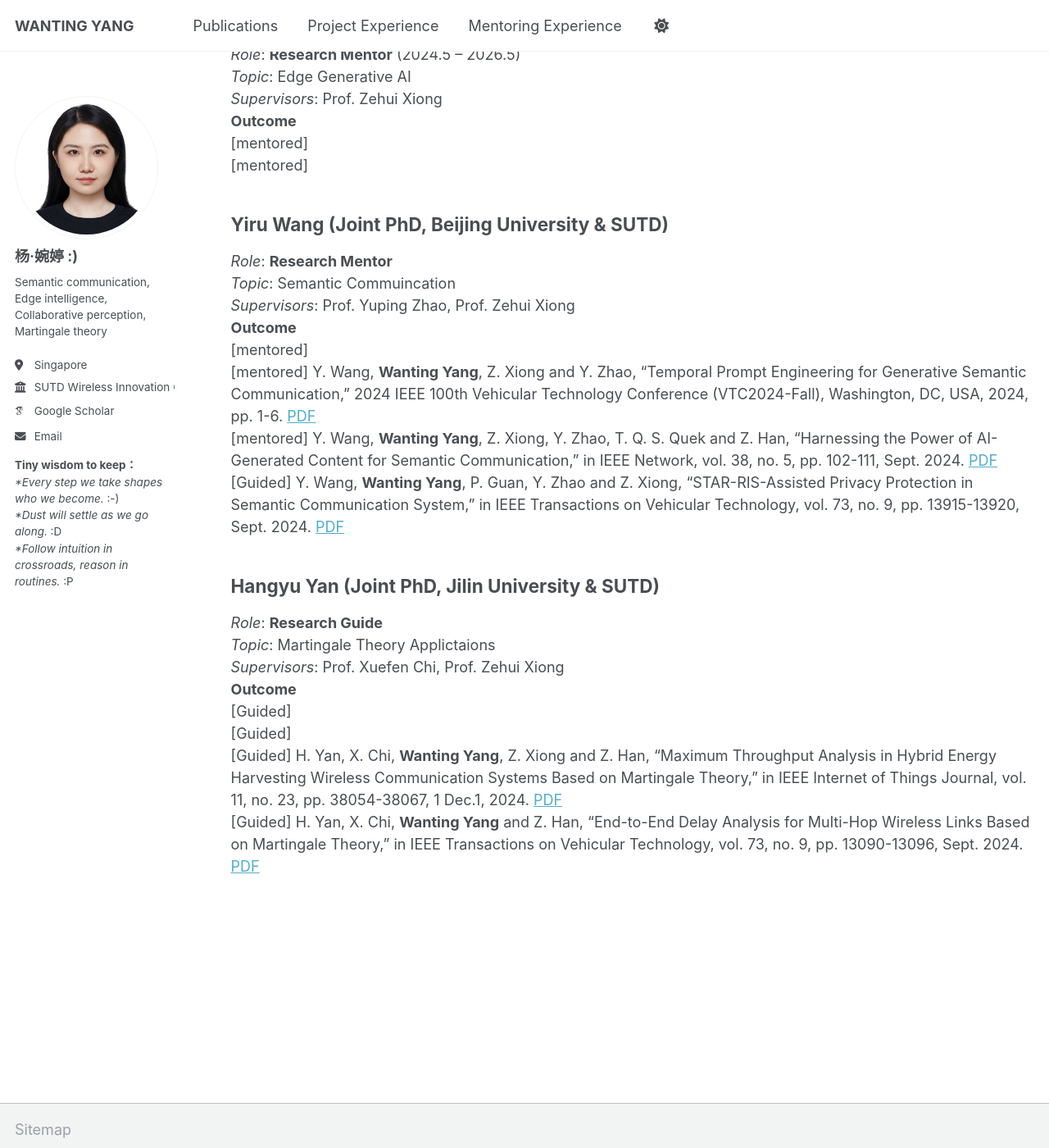
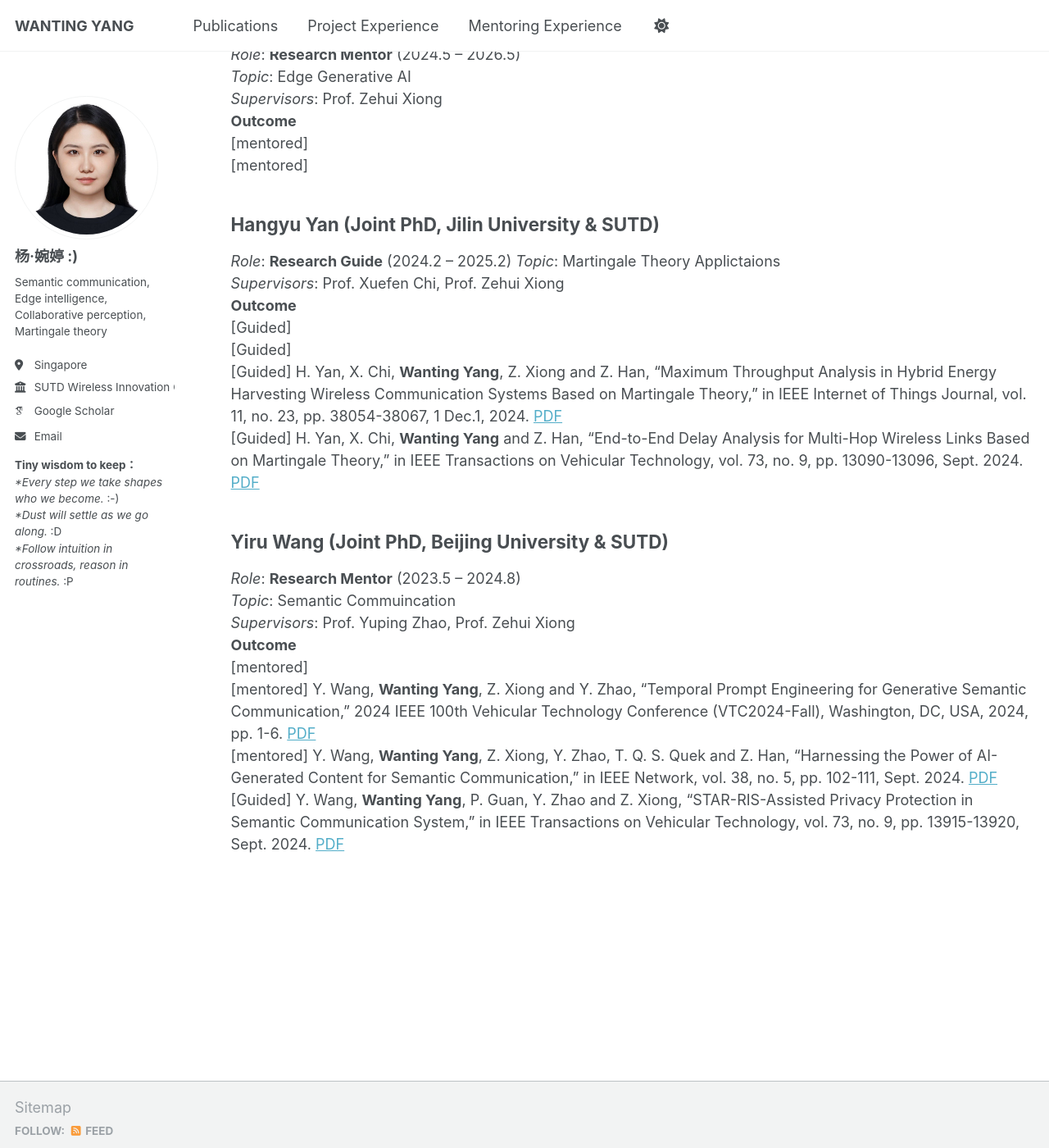
Before and after one commit to wty2011jl/wty2011jl.github.io, a Jekyll site: the page built from _pages/students.md, in a window 1280 px wide and 1400 px high, scrolled down 798 px. Shown: the whole window at 82% size. Built offline with Jekyll 4.4.1, drawn with Linux system fonts in a browser that asks for light colours; some web fonts are replaced; a script that is not in the unit is left out; part of the change alters nothing that is shown.

Commit message:
Update students.md

```diff
--- a/_pages/students.md
+++ b/_pages/students.md
@@ -35,8 +35,19 @@ redirect_from:
 [mentored]
 [mentored]
 
+
+## **Hangyu Yan** (Joint PhD, Jilin University & SUTD)
+*Role*: **Research Guide**  (2024.2 -- 2025.2)
+*Topic*: Martingale Theory Applictaions
+*Supervisors*: Prof. Xuefen Chi, Prof. Zehui Xiong
+**Outcome**
+[Guided]
+[Guided]
+[Guided] H. Yan, X. Chi, **Wanting Yang**, Z. Xiong and Z. Han, "Maximum Throughput Analysis in Hybrid Energy Harvesting Wireless Communication Systems Based on Martingale Theory," in IEEE Internet of Things Journal, vol. 11, no. 23, pp. 38054-38067, 1 Dec.1, 2024. [PDF](https://ieeexplore.ieee.org/stamp/stamp.jsp?tp=&arnumber=10634856)
+[Guided] H. Yan, X. Chi, **Wanting Yang** and Z. Han, "End-to-End Delay Analysis for Multi-Hop Wireless Links Based on Martingale Theory," in IEEE Transactions on Vehicular Technology, vol. 73, no. 9, pp. 13090-13096, Sept. 2024. [PDF](https://ieeexplore.ieee.org/stamp/stamp.jsp?tp=&arnumber=10502194)
+
 ## **Yiru Wang** (Joint PhD, Beijing University & SUTD)
-*Role*: **Research Mentor**
+*Role*: **Research Mentor** (2023.5 -- 2024.8)
 *Topic*: Semantic Commuincation
 *Supervisors*: Prof. Yuping Zhao, Prof. Zehui Xiong
 **Outcome**
@@ -44,13 +55,3 @@ redirect_from:
 [mentored] Y. Wang, **Wanting Yang**, Z. Xiong and Y. Zhao, "Temporal Prompt Engineering for Generative Semantic Communication," 2024 IEEE 100th Vehicular Technology Conference (VTC2024-Fall), Washington, DC, USA, 2024, pp. 1-6. [PDF](https://ieeexplore.ieee.org/stamp/stamp.jsp?tp=&arnumber=10757628)
 [mentored] Y. Wang, **Wanting Yang**, Z. Xiong, Y. Zhao, T. Q. S. Quek and Z. Han, "Harnessing the Power of AI-Generated Content for Semantic Communication," in IEEE Network, vol. 38, no. 5, pp. 102-111, Sept. 2024. [PDF](https://ieeexplore.ieee.org/stamp/stamp.jsp?tp=&arnumber=10577142)
 [Guided] Y. Wang, **Wanting Yang**, P. Guan, Y. Zhao and Z. Xiong, "STAR-RIS-Assisted Privacy Protection in Semantic Communication System," in IEEE Transactions on Vehicular Technology, vol. 73, no. 9, pp. 13915-13920, Sept. 2024. [PDF](https://ieeexplore.ieee.org/stamp/stamp.jsp?tp=&arnumber=10487897)
-
-## **Hangyu Yan** (Joint PhD, Jilin University & SUTD)
-*Role*: **Research Guide**
-*Topic*: Martingale Theory Applictaions
-*Supervisors*: Prof. Xuefen Chi, Prof. Zehui Xiong
-**Outcome**
-[Guided]
-[Guided]
-[Guided] H. Yan, X. Chi, **Wanting Yang**, Z. Xiong and Z. Han, "Maximum Throughput Analysis in Hybrid Energy Harvesting Wireless Communication Systems Based on Martingale Theory," in IEEE Internet of Things Journal, vol. 11, no. 23, pp. 38054-38067, 1 Dec.1, 2024. [PDF](https://ieeexplore.ieee.org/stamp/stamp.jsp?tp=&arnumber=10634856)
-[Guided] H. Yan, X. Chi, **Wanting Yang** and Z. Han, "End-to-End Delay Analysis for Multi-Hop Wireless Links Based on Martingale Theory," in IEEE Transactions on Vehicular Technology, vol. 73, no. 9, pp. 13090-13096, Sept. 2024. [PDF](https://ieeexplore.ieee.org/stamp/stamp.jsp?tp=&arnumber=10502194)
```
